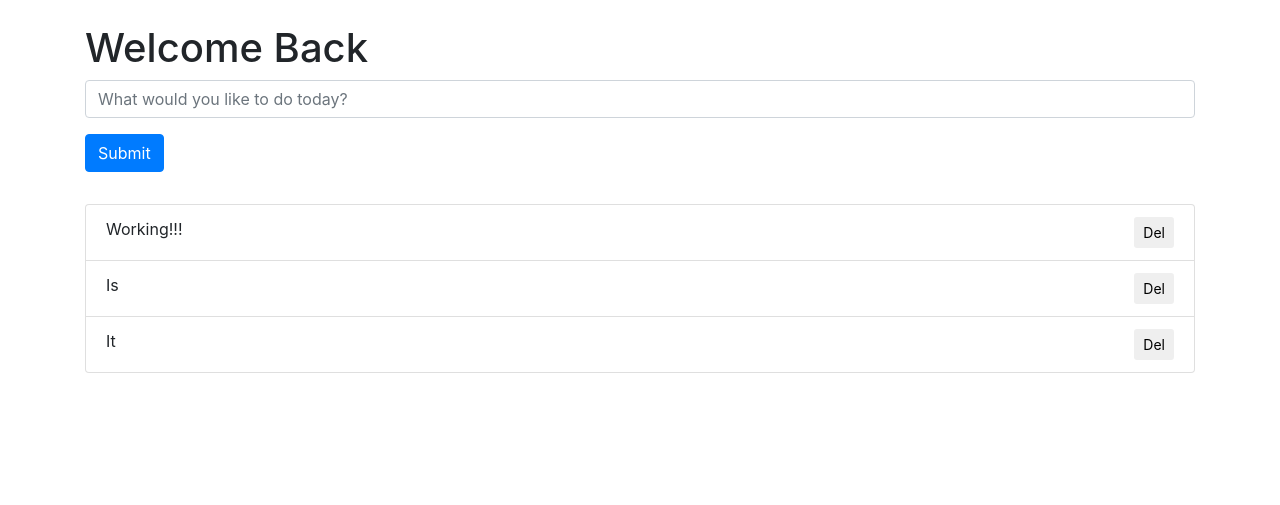
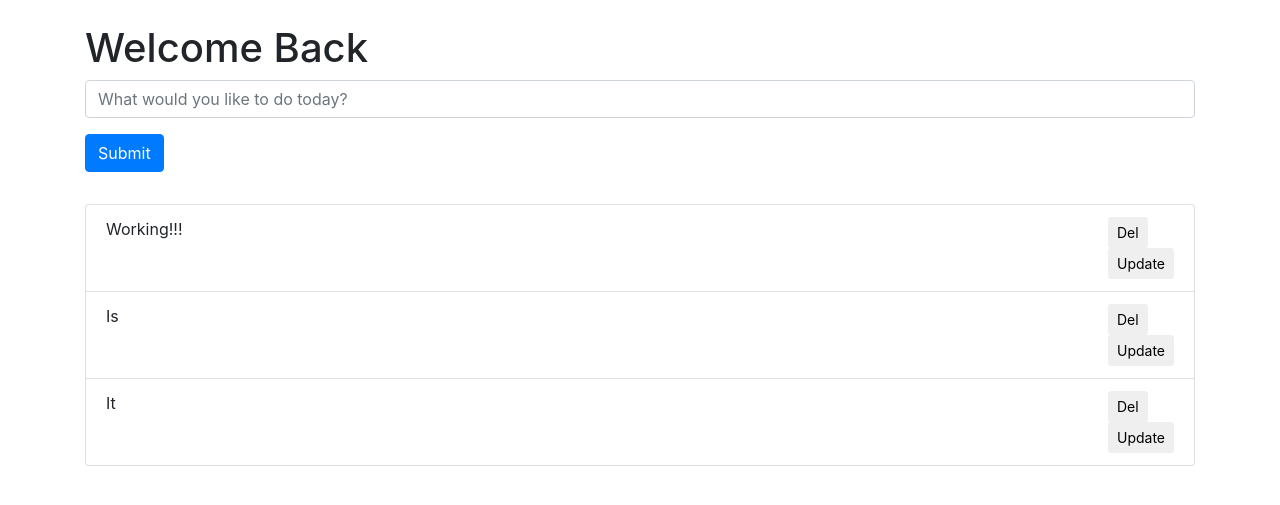
Before and after one commit to Daurigu/ToDo-App-Django, a Django app: page / in a window 1280 px wide. Shown: the part 56-561 px from the top of the page. Run offline with Django 3.2, Linux system fonts and the light colour scheme; data comes from the database, SQL or seed files in the repository; some libraries are stand-ins or nearby versions.

Commit message:
Adding the edit button

```diff
--- a/ToDo_App/ToDo_App/urls.py
+++ b/ToDo_App/ToDo_App/urls.py
@@ -16,10 +16,11 @@ Including another URLconf
 from django.contrib import admin
 from django.urls import path
 
-from ToDos.views import view_main_todo, view_delete_item
+from ToDos.views import view_main_todo, view_delete_item, view_update_item
 
 urlpatterns = [
     path('admin/', admin.site.urls),
     path('', view_main_todo, name = 'Home'),
     path('delete_item/<int:id>', view_delete_item),
+    path('update/<int:id>', view_update_item),
 ]
--- a/ToDo_App/ToDos/views.py
+++ b/ToDo_App/ToDos/views.py
@@ -27,5 +27,14 @@ def view_delete_item(request, id):
         obj.delete()
         return redirect('../../')
 
+    return render(request,"index.html",{})
 
-    return render(request,"index.html",{})
+
+def view_update_item(request, id):
+    item = Todo.objects.get(id=id)
+
+    context = {
+        "item": item,
+    }
+
+    return render(request, "edit.html", context)
--- /dev/null
+++ b/ToDo_App/templates/edit.html
@@ -0,0 +1,6 @@
+{% extends 'base.html' %}
+{% block body %}
+
+    {{item.as_p}}
+
+{% endblock %}
--- a/ToDo_App/templates/index.html
+++ b/ToDo_App/templates/index.html
@@ -19,6 +19,9 @@
                                                         <form action="delete_item/{{ item.id }}" method="post"> {% csrf_token %}
                                                                 <button type="submit" value="delete" class="btn btn-sm mr-sm2">Del</button>
                                                         </form>
+                                                        <form action="update/{{item.id}}" method="post"> {% csrf_token %}
+                                                                <button type="submit" value="update" class="btn btn-sm mr-sm2">Update</button>
+                                                        </form>
                                                 </div>
                                         </li>
                                 {% endfor %}
```
